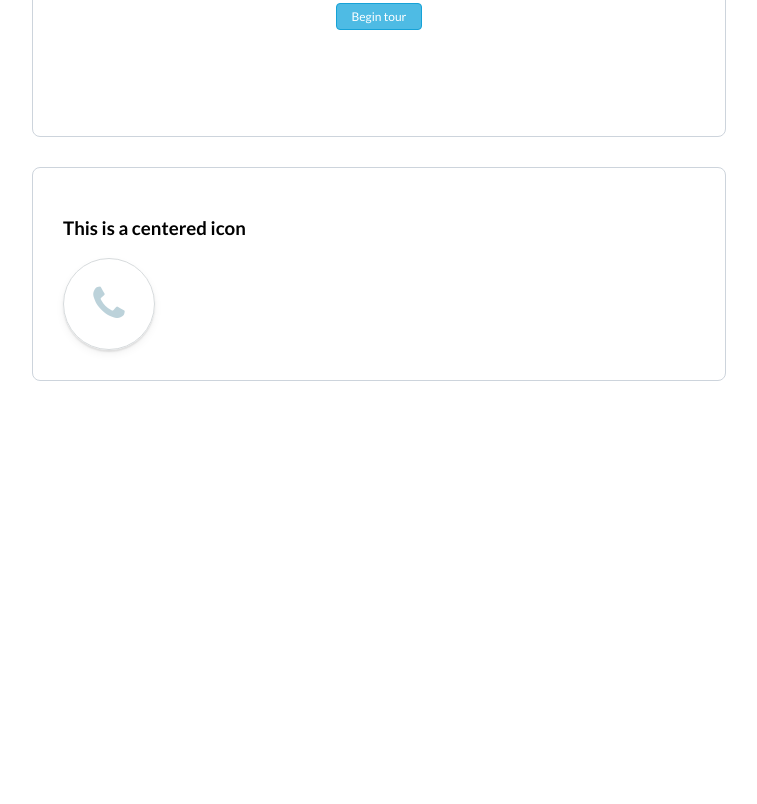
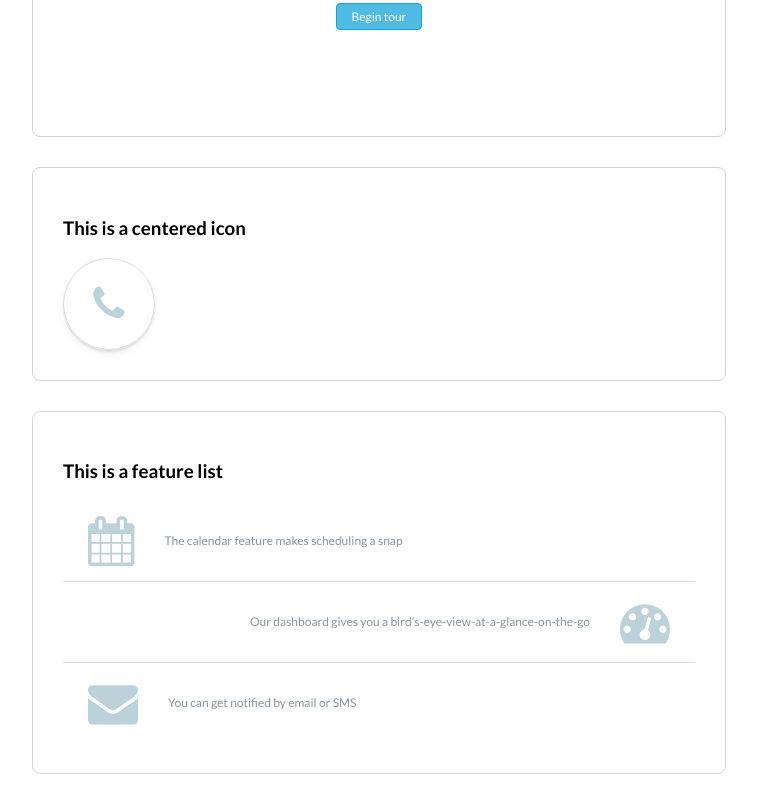
Before and after one commit to ethanrubio/flexboxpatterns, a website: page src/index.html in a window 1280 px wide. Shown: the part 1619-2423 px from the top of the page, without its empty margins (261-1018 px from the left). Before the commit the page ends 2030 px from the top, so only its background shows below. Drawn offline with nearby package versions, Linux system fonts and the light colour scheme; files that its build step writes are made by us from their sources.

Commit message:
adds feature list pattern

```diff
--- a/src/index.html
+++ b/src/index.html
@@ -98,6 +98,27 @@
           <div class="icon fa fa-phone"></div>
         </div>
       </div>
+      <div class="examplePanel">
+        <h3>This is a feature list</h3>
+        <div class="featureListItem">
+          <div class="featureListItem__icon">
+            <div class="icon fa fa-calendar"></div>
+          </div>
+          <div class="featureListItem__description">The calendar feature makes scheduling a snap</div>
+        </div>
+        <div class="featureListItem featureListItem--reverse">
+          <div class="featureListItem__icon">
+            <div class="icon fa fa-dashboard"></div>
+          </div>
+          <div class="featureListItem__description">Our dashboard gives you a bird&rsquo;s-eye-view-at-a-glance-on-the-go</div>
+        </div>
+        <div class="featureListItem">
+          <div class="featureListItem__icon">
+            <div class="icon fa fa-envelope"></div>
+          </div>
+          <div class="featureListItem__description">You can get notified by email or SMS</div>
+        </div>
+      </div>
       <script type="text/javascript">
         var $stepperInput = $('.stepperInput input');
 
--- a/src/index.scss
+++ b/src/index.scss
@@ -8,3 +8,4 @@
 @import "styles/sidebar";
 @import "styles/centeredprompt";
 @import "styles/centeredicon";
+@import "styles/featurelist";
--- /dev/null
+++ b/src/styles/featurelist.scss
@@ -0,0 +1,44 @@
+.featureListItem {
+  /*
+    Lay out children of this container with
+    flexbox, which is horizontal by default
+  */
+  display: flex;
+
+  /*
+    Align the children in the center, along the main
+    axis, which is horizontal in this case
+  */
+  align-items: center;
+
+  padding: 10px;
+
+  & + & {
+    border-top: 1px solid #D7DBDD;
+  }
+}
+
+.featureListItem--reverse {
+  /*
+    We can specify the flex-direction so that
+    the children elements are displayed in
+    the reverse order of how they appear in the
+    markup
+  */
+  flex-direction: row-reverse;
+}
+
+  .featureListItem__icon,
+  .featureListItem__description {
+    padding: 5px 15px;
+  }
+
+  .featureListItem__icon {
+    font-size: 50px;
+    line-height: 0;
+  }
+
+  .featureListItem__description {
+    color: #86969C;
+    font-size: 12px;
+  }
```
Lines whose indentation alone changed are shown as unchanged.
